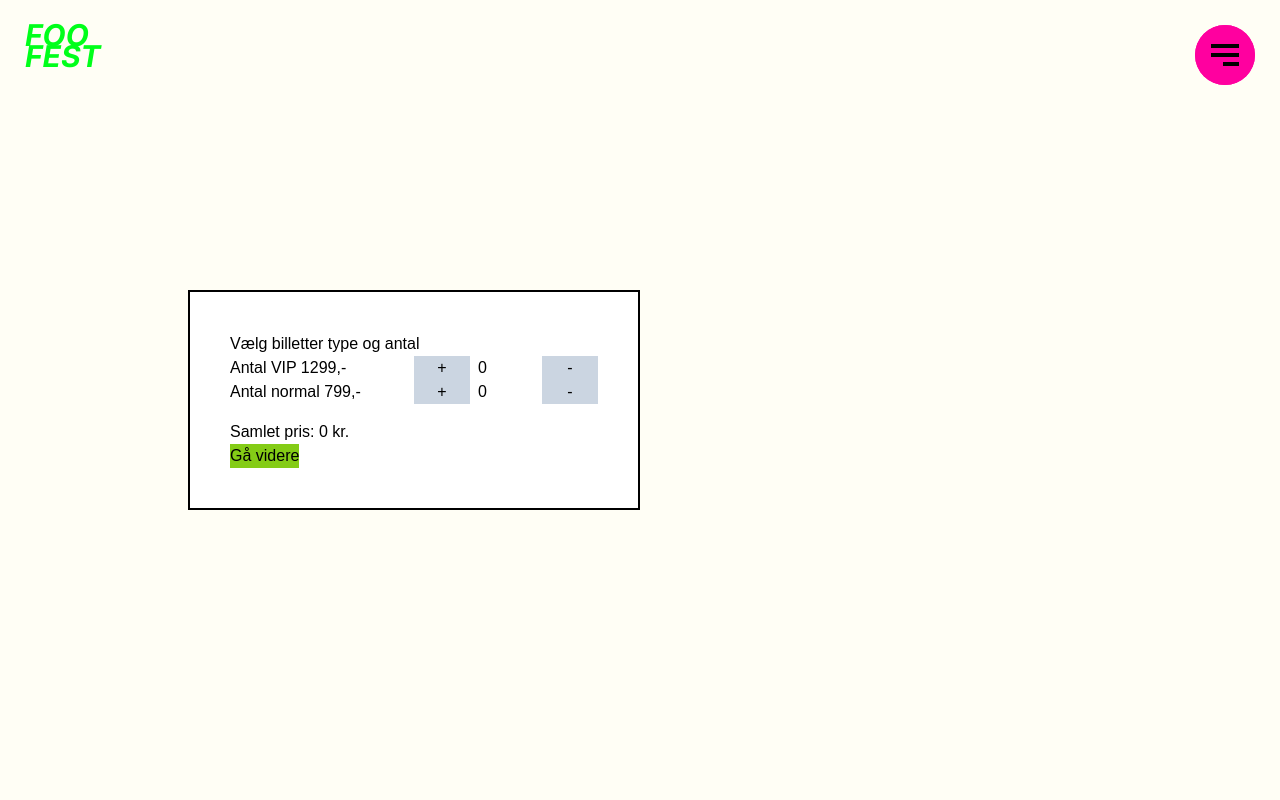
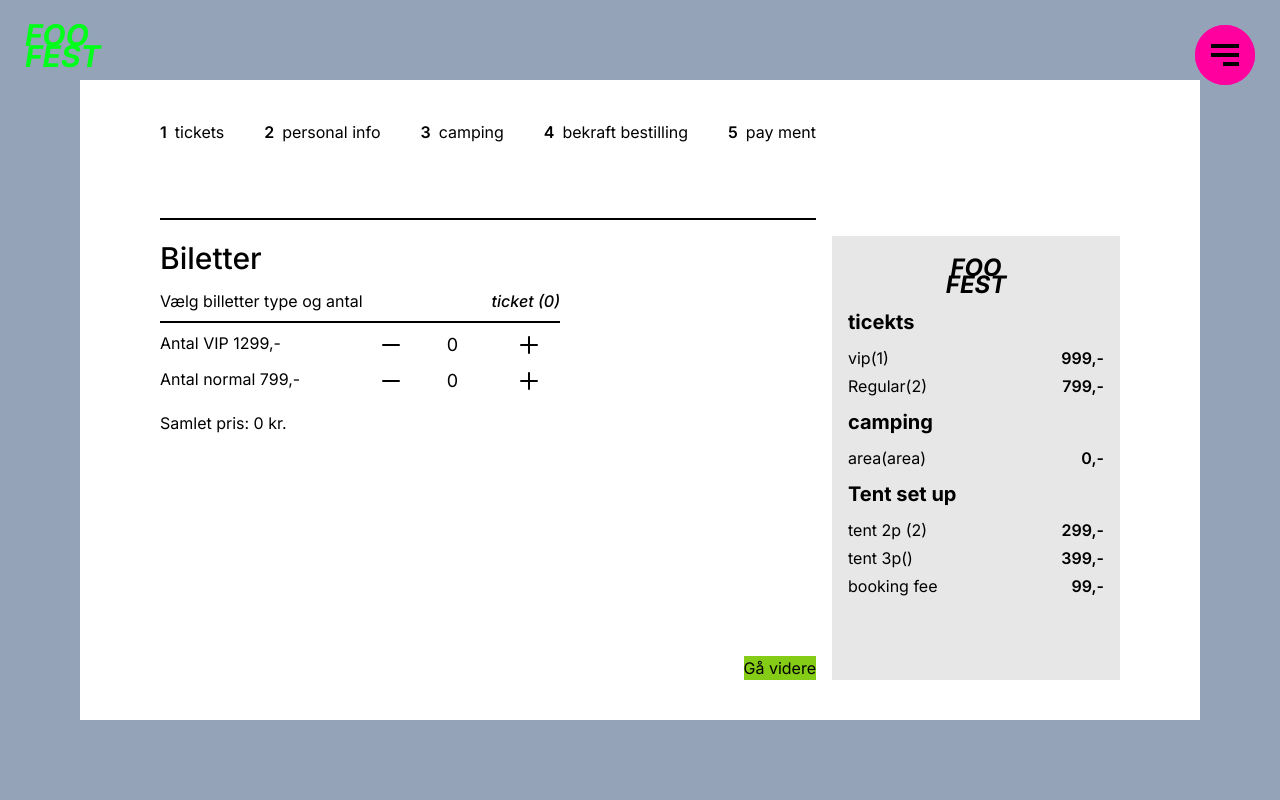
Before and after one commit to laerkehansen/foofestproject2, a Next.js app: page /payment in a window 1280 px wide. Shown: the top 800 px of the page. Built offline with nearby package versions, Linux system fonts and the light colour scheme; no server answers; a web font is replaced by a local one.

Commit message:
lidt stylet

```diff
--- /dev/null
+++ b/src/app/components/tickets/Kvitering.jsx
@@ -0,0 +1,44 @@
+const Kvitering = () => {
+  return (
+    <div className="bg-[#E7E7E7] px-4 w-72 col-start-2  py-2  ">
+      <p className="uppercase leading-[0.7] font-bold text-2xl text-center italic pt-4 pb-2 ">
+        foo <br />
+        fest
+      </p>
+      <div className=" max-w-72 flex flex-col gap-1  font-normal  text-base ">
+        <p className="font-bold text-mid py-2">ticekts</p>
+
+        <div className="flex justify-between">
+          <p>vip(1)</p>
+          <p className="font-semibold">999,-</p>
+        </div>
+
+        <div className="flex  justify-between">
+          <p>Regular(2)</p>
+          <p className="font-semibold">799,-</p>
+        </div>
+
+        <p className="font-bold text-mid py-2">camping</p>
+        <div className=" flex  justify-between">
+          <p className="font-normal">area(area)</p>
+          <p className="font-semibold">0,-</p>
+        </div>
+        <p className="font-bold text-mid py-2">Tent set up</p>
+        <div className="flex justify-between">
+          <p>tent 2p (2)</p>
+          <p className="font-semibold">299,-</p>
+        </div>
+        <div className="flex justify-between">
+          <p>tent 3p()</p>
+          <p className="font-semibold">399,-</p>
+        </div>
+        <div className="flex justify-between">
+          <p>booking fee</p>
+          <p className="font-semibold">99,-</p>
+        </div>
+      </div>
+    </div>
+  );
+};
+
+export default Kvitering;
--- /dev/null
+++ b/src/app/components/tickets/StepBar.jsx
@@ -0,0 +1,28 @@
+const StepBar = () => {
+  return (
+    <div className="flex justify-between col-start-1   border-b-2 border-black">
+      <div className="flex gap-2">
+        <p className="font-semibold">1</p>
+        <p>tickets</p>
+      </div>
+      <div className="flex gap-2">
+        <p className="font-semibold">2</p>
+        <p>personal info</p>
+      </div>
+      <div className="flex gap-2">
+        <p className="font-semibold">3</p>
+        <p>camping</p>
+      </div>
+      <div className="flex gap-2">
+        <p className="font-semibold">4</p>
+        <p className="text-nowrap">bekraft bestilling</p>
+      </div>
+      <div className="flex gap-2">
+        <p className="font-semibold">5</p>
+        <p>pay ment</p>
+      </div>
+    </div>
+  );
+};
+
+export default StepBar;
--- a/src/app/components/tickets/TicketSelectionForm.jsx
+++ b/src/app/components/tickets/TicketSelectionForm.jsx
@@ -2,6 +2,10 @@
 import { useForm } from "react-hook-form";
 import { validering } from "@/app/lib/validation";
 import { zodResolver } from "@hookform/resolvers/zod";
+import Kvitering from "./Kvitering";
+import StepBar from "./StepBar";
+import { HiOutlineMinus } from "react-icons/hi";
+import { HiOutlinePlus } from "react-icons/hi";
 
 const TicketSelectionForm = ({ onNext }) => {
   const {
@@ -30,6 +34,8 @@ const TicketSelectionForm = ({ onNext }) => {
   // Beregn den samlede pris
   const totalPrice = vipCount * vipPrice + regularCount * regularPrice;
 
+  const totalTick = vipCount + regularCount;
+
   // Håndterer plus og minus for telte
   const handleTentChange = (type, operation) => {
     const currentValue = watch(type);
@@ -46,38 +52,44 @@ const TicketSelectionForm = ({ onNext }) => {
   };
 
   return (
-    <div className="grid grid-cols-2 justify-items-center items-center">
+    <div className=" grid grid-cols-[1fr_auto] gap-4  w-full h-full bg-white px-20 py-10">
+      <StepBar />
       <form
         onSubmit={handleSubmit(onSubmit)}
-        className="p-10  bg-white border-2 border-black"
+        className=" col-start-1 grid gird-cols-1 row-auto "
       >
+        <div className=" w-[400px]  ">
+          <h1 className="text-stor font-medium">Biletter</h1>
+          <div className="flex justify-between py-2 border-b-2 border-black">
             <h2>Vælg billetter type og antal</h2>
+            <p className="font-medium italic"> ticket ({totalTick})</p>
+          </div>
 
-        <div className="grid grid-cols-2">
+          <div className="grid grid-cols-2 py-2 ">
             <label>Antal VIP 1299,-</label>
-          <div className="grid grid-cols-3 gap-2">
+            <div className="grid grid-cols-3  gap-2 place-items-center">
+              <button
+                type="button"
+                onClick={() => handleTentChange("vipCount", "decrement")}
+              >
+                <HiOutlineMinus className="w-6 h-6 " />
+              </button>
+
+              <input
+                {...register("vipCount", { valueAsNumber: true })}
+                type="number"
+                placeholder="0"
+                min="0"
+                className=" w-7 text-center  text-lg"
+                readOnly
+              />
               <button
                 type="button"
                 onClick={() => handleTentChange("vipCount", "increment")}
                 // onClick={() => plusKnap("vipCount")}
-              className="bg-slate-300"
+                // className="bg-slate-300"
               >
-              +
-            </button>
-            <input
-              {...register("vipCount", { valueAsNumber: true })}
-              type="number"
-              placeholder="0"
-              className="w-14"
-              min="0"
-              value={regularCount} // Bruger den værdi, der er gemt i state
-            />
-            <button
-              type="button"
-              onClick={() => handleTentChange("vipCount", "decrement")}
-              className="bg-slate-300"
-            >
-              -
+                <HiOutlinePlus className="w-6 h-6 " />
               </button>
             </div>
             {errors.vipCount && (
@@ -87,32 +99,33 @@ const TicketSelectionForm = ({ onNext }) => {
 
           <div className="grid grid-cols-2">
             <label>Antal normal 799,-</label>
-          <div className="grid grid-cols-3 gap-2">
+            <div className="grid grid-cols-3 gap-2 justify-center place-items-center">
               <button
                 type="button"
-              onClick={() => handleTentChange("regularCount", "increment")}
-              className="bg-slate-300"
+                onClick={() => handleTentChange("regularCount", "decrement")}
               >
-              +
+                <HiOutlineMinus className="w-6 h-6 " />
               </button>
               <input
                 {...register("regularCount", { valueAsNumber: true })}
                 type="number"
                 placeholder="0"
-              className="w-14"
                 min="0"
-              value={regularCount} // Bruger den værdi, der er gemt i state
+                readOnly
+                className=" w-7 text-center  text-lg"
+                // value={regularCount} // Bruger den værdi, der er gemt i state
               />
               <button
                 type="button"
-              onClick={() => handleTentChange("regularCount", "decrement")}
-              className="bg-slate-300"
+                onClick={() => handleTentChange("regularCount", "increment")}
               >
-              -
+                <HiOutlinePlus className="w-6 h-6 " />
               </button>
             </div>
             {errors.regularCount && (
-            <span className="text-red-500">{errors.regularCount.message}</span>
+              <span className="text-red-500">
+                {errors.regularCount.message}
+              </span>
             )}
           </div>
 
@@ -120,11 +133,13 @@ const TicketSelectionForm = ({ onNext }) => {
           <div className="mt-4">
             <h3>Samlet pris: {totalPrice} kr.</h3>
           </div>
-
-        <button type="submit" className="bg-lime-500">
+        </div>
+        <button type="submit" className="bg-lime-500 self-end place-self-end">
           Gå videre
         </button>
       </form>
+
+      <Kvitering></Kvitering>
     </div>
   );
 };
--- a/src/app/globals.css
+++ b/src/app/globals.css
@@ -17,9 +17,12 @@
 }
 
 body {
-  color: var(--foreground);
-  background: var(--background);
-  font-family: Arial, Helvetica, sans-serif;
+  /* color: var(--foreground);
+  background: var(--background); */
+  font-family: var(--font-inter), sans-serif; /* Standard font */
+  background-color: var(--background);
+  font-size: 16px;
+  /* font-family: Arial, Helvetica, sans-serif; */
 
   min-height: 100svh;
 }
--- a/src/app/layout.js
+++ b/src/app/layout.js
@@ -1,5 +1,5 @@
 import "./globals.css";
-
+import { Inter } from "next/font/google";
 import Header from "./components/navigation/Header";
 import Head from "next/head";
 import Menu from "./components/navigation/Menu";
@@ -9,14 +9,23 @@ export const metadata = {
   title: "Create Next App",
   description: "Generated by create next app",
 };
+const inter = Inter({
+  subsets: ["latin"],
+  // weight: ["400", "500", "600", "700"],
+
+  display: "swap",
+  variable: "--font-inter",
+  // style: ["normal", "italic"], // Normal og Italic
+  // variable: "--font-inter", // Til Tailwind variable
+});
 
 export default function RootLayout({ children }) {
   return (
-    <html lang="en">
+    <html lang="en" className={inter.variable}>
       {/* <Head>
         <link rel="icon" href="/favicon.svg" />
       </Head> */}
-      <body className="bg-background">
+      <body className="bg-background font-sans ">
         <Header />
         {/* <Menu /> */}
         {/* <Navbar></Navbar> */}
--- a/src/app/payment/page.js
+++ b/src/app/payment/page.js
@@ -18,7 +18,7 @@ const Payment = () => {
 
   const prevStep = () => setStep((prev) => prev - 1);
   return (
-    <div className="grid grid-cols-1 justify-items-center items-center py-20 text-black h-svh">
+    <div className="grid grid-cols-1 justify-items-center items-center py-20 px-20 text-black h-svh bg-slate-400 ">
       {step === 1 && <TicketSelectionForm onNext={nextStep} />}
       {step === 2 && (
         <CampingOptionsForm
--- a/tailwind.config.js
+++ b/tailwind.config.js
@@ -1,6 +1,6 @@
 /** @type {import('tailwindcss').Config} */
-
-const defaultTheme = require("tailwindcss/defaultTheme");
+// const { fontFamily } = require("tailwindcss/defaultTheme"); // Korrekt import af fontFamily
+// const defaultTheme = require("tailwindcss/defaultTheme");
 
 module.exports = {
   content: [
@@ -21,8 +21,12 @@ module.exports = {
     },
     extend: {
       fontFamily: {
-        Inter: ["Inter", ...defaultTheme.fontFamily.sans],
+        sans: ["var(--font-inter)"],
+        // sans: ["var(--font-inter)", ...fontFamily.sans], // Brug Inter som standard sans
       },
+      // fontFamily: {
+      //   Inter: ["Inter", ...defaultTheme.fontFamily.sans],
+      // },
       colors: {
         foreground: "var(--foreground)",
         cary: "#F2B705",
@@ -56,11 +60,30 @@ module.exports = {
         },
       },
       fontSize: {
-        heroText: "200px",
+        // sm: "0.8rem",
+        // base: "1rem",
+        mini: "1.125", //18px
+        mid: "1.25rem", //20px
+        stor: "1.875rem",
+
+        // "2xl": "1.563rem",
+        // "3xl": "1.953rem",
+        // "4xl": "2.441rem",
+        // "5xl": "3.052rem",
       },
-      lineHeight: {
-        heroLeading: "8.9rem",
+      width: {
+        18: "1.125", //px
       },
+      height: {
+        18: "1.125", //px
+      },
+
+      // fontSize: {
+      //   heroText: "200px",
+      // },
+      // lineHeight: {
+      //   heroLeading: "8.9rem",
+      // },
     },
   },
   plugins: [],
```
Also changed, not shown: src/app/components/tickets/CampingOptionsForm.jsx (+4 -5 lines), src/app/lib/validation.js. Lines whose indentation alone changed are shown as unchanged.
